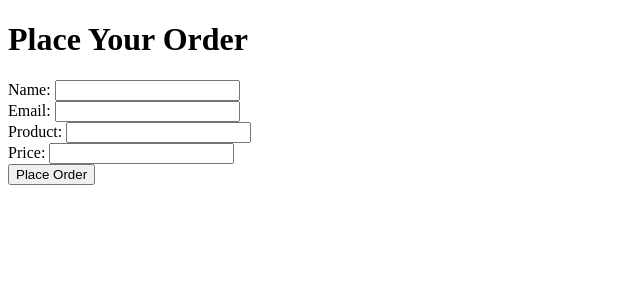
After one commit to imran116/email_django, a Django app: page /place-order/ in a window 1280 px wide. The commit adds this page. Shown: the top 300 px of the page, without its empty margins (0-640 px from the left). Run offline with Django 4.2, Linux system fonts and the light colour scheme.

Commit message:
Add order comfirmation mail system

```diff
--- a/Email_django/settings.py
+++ b/Email_django/settings.py
@@ -122,5 +122,5 @@ EMAIL_BACKEND = 'django.core.mail.backends.smtp.EmailBackend'
 EMAIL_HOST = 'smtp.gmail.com'
 EMAIL_PORT = 587
 EMAIL_USE_TLS = True
-EMAIL_HOST_USER = 'youremail@gmail.com'  # Replace with your email address
-EMAIL_HOST_PASSWORD = ''  # Replace with your email app password
+EMAIL_HOST_USER = 'hexashophelpcenter@gmail.com'  # Replace with your email address
+EMAIL_HOST_PASSWORD = 'iqykgzvvmtfjkufk'  # Replace with your email password
--- a/mail/admin.py
+++ b/mail/admin.py
@@ -1,7 +1,8 @@
 from django.contrib import admin
 
-from mail.models import Subscriber, SendMail
+from mail.models import Subscriber, SendMail, Message
 
 # Register your models here.
 admin.site.register(Subscriber)
 admin.site.register(SendMail)
+admin.site.register(Message)
--- a/mail/urls.py
+++ b/mail/urls.py
@@ -4,5 +4,7 @@ from . import views
 urlpatterns = [
 path('',views.HomeView.as_view(),name='home'),
 path('subscripion/',views.SubscriberView.as_view(),name='subscription'),
-path('send-mails-all/',views.SendMail.as_view(),name='send-mail')
+path('send-mails-all/',views.SendMail.as_view(),name='send-mail'),
+path('place-order/',views.place_order,name='place-order')
+
 ]
--- a/mail/views.py
+++ b/mail/views.py
@@ -1,11 +1,13 @@
 from django.contrib import messages
 from django.core.mail import EmailMessage
 from django.shortcuts import render
+from django.template.loader import render_to_string
 from django.views import View
 from django.views.generic import TemplateView
 
+from Email_django import settings
 from mail import forms
-from mail.models import Subscriber
+from mail.models import Subscriber, Message, Order
 
 from django.core.mail import send_mail
 
@@ -37,7 +39,7 @@ class SubscriberView(View):
 def send_subscription_email(name, email):
     subject = 'Subscription Confirmation'
     message = f'Thank you for subscribing, {name}!'
-    from_email = 'youremail@gmail.com'
+    from_email = 'hexashophelpcenter@gmail.com'
     recipient = [email]
 
     email = EmailMessage(subject, message, from_email, recipient)
@@ -64,8 +66,51 @@ class SendMail(View):
 
 
 def send_mails(subject, message, email):
-    from_email = 'youremail@gmail.com'
+    from_email = 'hexashophelpcenter@gmail.com'
     recipient = email
     message = message
     subject = subject
     send_mail(subject, message, from_email, recipient, fail_silently=False)
+
+
+# Order
+
+
+def place_order(request):
+    if request.method == 'POST':
+        customer_name = request.POST['customer_name']
+        customer_email = request.POST['customer_email']
+        product_name = request.POST['product_name']
+        product_price = request.POST['product_price']
+
+        order = Order.objects.create(
+            customer_name=customer_name,
+            customer_email=customer_email,
+            product_name=product_name,
+            product_price=product_price,
+        )
+        order_confirmation(order)
+        messages.success(request, "order confirm!!")
+
+    return render(request, 'place_order.html', )
+
+
+def order_confirmation(order):
+    # Email subject
+    subject = 'Your Order Confirmation'
+    # Email content (using the HTML template and order data)
+    email_content = render_to_string('email_messages.html', {
+        'customer_name': order.customer_name,
+        'order_id': order.id,
+        'product_name': order.product_name,
+        'product_price': order.product_price,
+    })
+
+    # Sender email (can be your Gmail account or any other email address)
+    from_email = settings.EMAIL_HOST_USER
+
+    # Recipient email (the customer's email address)
+    to_email = order.customer_email
+
+    # Send the email
+    send_mail(subject, '', from_email, [to_email], html_message=email_content)
--- a/templates/index.html
+++ b/templates/index.html
@@ -7,5 +7,6 @@
 <body>
  <a href="{% url 'subscription' %}"><h1>Subscribe</h1></a>
  <a href="{% url 'send-mail' %}"><h1>Send Mail</h1></a>
+ <a href="{% url 'place-order' %}"><h1>Place Order</h1></a>
 </body>
 </html>
--- /dev/null
+++ b/templates/place_order.html
@@ -0,0 +1,26 @@
+<!DOCTYPE html>
+<html lang="en">
+<head>
+    <meta charset="UTF-8">
+    <title>Place Order</title>
+</head>
+<body>
+    <h1>Place Your Order</h1>
+    <form method="post" action="{% url 'place-order' %}">
+        {% csrf_token %}
+        <label for="customer_name">Name:</label>
+        <input type="text" id="customer_name" name="customer_name" required><br>
+        <label for="customer_email">Email:</label>
+        <input type="email" id="customer_email" name="customer_email" required><br>
+        <label for="product_name">Product:</label>
+        <input type="text" id="product_name" name="product_name" required><br>
+        <label for="product_price">Price:</label>
+        <input type="number" id="product_price" name="product_price" required><br>
+        <input type="submit" value="Place Order">
+        {% for message in messages %}
+        {{ message }}
+        {% endfor %}
+
+    </form>
+</body>
+</html>
```
Also changed, not shown: mail/models.py (+14 -1 lines), templates/email_messages.html (added, +17 -0 lines), db.sqlite3, mail/migrations/0003_message.py (added), mail/migrations/0004_order.py (added), mail/migrations/0005_order_message.py (added), mail/migrations/0006_alter_order_customer_email.py (added).
